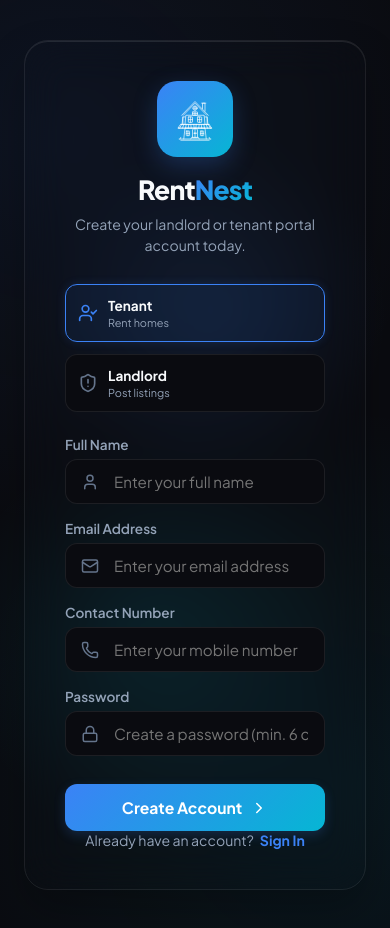
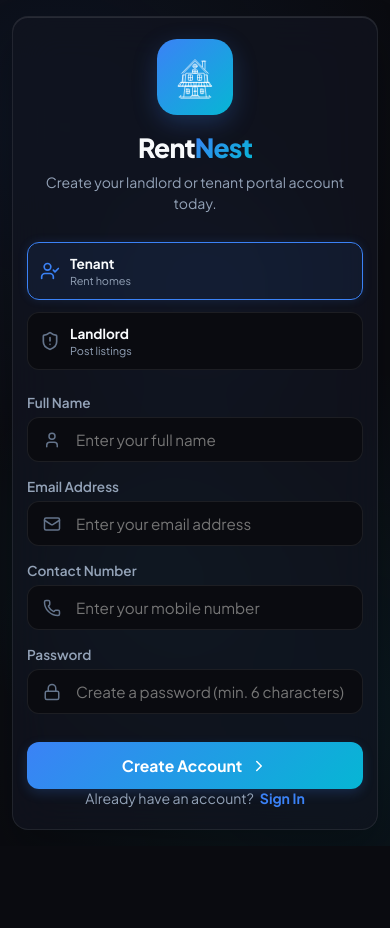
Before and after one commit to PatelKirtan5044/Rent-Nest-Frontend, a React (Vite) app: page /signup in a window 390 px wide. After the commit the page ends 846 px from the top, so only its background shows below. Built offline with nearby package versions, Linux system fonts and the light colour scheme.

Commit message:
Fix login, signup, and guest navbar scaling issues on mobile screen widths by adding responsive classes and hiding brand text on narrow viewports

```diff
--- a/src/index.css
+++ b/src/index.css
@@ -7,6 +7,7 @@
   --bg-primary: #0a0b10;
   --bg-secondary: #121420;
   --bg-glass: rgba(18, 20, 32, 0.7);
+  --card-bg: rgba(18, 20, 32, 0.7);
   --border-glass: rgba(255, 255, 255, 0.08);
   --border-glass-glow: rgba(59, 130, 246, 0.2);
 
@@ -330,6 +331,7 @@ button, input, textarea, select {
   --bg-primary: #f4f6fa;
   --bg-secondary: #ffffff;
   --bg-glass: rgba(255, 255, 255, 0.75);
+  --card-bg: #ffffff;
   --border-glass: rgba(15, 23, 42, 0.08);
   --border-glass-glow: rgba(37, 99, 235, 0.15);
 
@@ -608,16 +610,36 @@ button, input, textarea, select {
 
   /* Public Navbar sizing */
   .public-navbar {
-    padding: 0 16px !important;
-    height: 70px !important;
+    padding: 0 12px !important;
+    height: 64px !important;
   }
   .public-nav-actions {
-    gap: 8px !important;
+    gap: 6px !important;
   }
   .public-nav-login-btn,
   .public-nav-signup-btn {
-    padding: 6px 12px !important;
-    font-size: 0.82rem !important;
+    padding: 6px 10px !important;
+    font-size: 0.8rem !important;
+    gap: 4px !important;
+  }
+  .public-nav-login-btn svg,
+  .public-nav-signup-btn svg {
+    width: 14px !important;
+    height: 14px !important;
+  }
+  .public-nav-logo {
+    width: 32px !important;
+    height: 32px !important;
+  }
+  .public-nav-brand-text {
+    font-size: 1.15rem !important;
+    margin-left: 6px !important;
+  }
+
+  @media (max-width: 380px) {
+    .public-nav-brand-text {
+      display: none !important; /* Hide brand text on very small screen to make room for login/signup buttons */
+    }
   }
 
   /* Checkout & gateway grid stacking */
@@ -918,3 +940,56 @@ button, input, textarea, select {
 .premium-submit-btn:active {
   transform: translateY(0) !important;
 }
+
+/* --- AUTHENTICATION PAGES STYLING (LOGIN/SIGNUP) --- */
+.auth-page {
+  min-height: 100vh !important;
+  display: flex !important;
+  align-items: center !important;
+  justify-content: center !important;
+  background: radial-gradient(circle at 15% 15%, rgba(59, 130, 246, 0.08) 0%, transparent 45%),
+              radial-gradient(circle at 85% 85%, rgba(6, 182, 212, 0.08) 0%, transparent 45%),
+              var(--bg-primary) !important;
+  padding: 24px !important;
+  position: relative !important;
+  overflow: hidden !important;
+}
+
+.auth-card {
+  max-width: 450px !important;
+  width: 100% !important;
+  padding: 40px !important;
+  border-radius: 24px !important;
+  background: var(--card-bg) !important;
+  backdrop-filter: blur(20px) !important;
+  -webkit-backdrop-filter: blur(20px) !important;
+  border: 1px solid var(--border-glass) !important;
+  box-shadow: 0 20px 40px rgba(0, 0, 0, 0.25), inset 0 1px 0 rgba(255, 255, 255, 0.1) !important;
+  z-index: 1 !important;
+  position: relative !important;
+  transition: var(--transition) !important;
+}
+
+/* Auth card specific padding on Signup to fit elements nicely */
+.auth-card-signup {
+  max-width: 480px !important;
+}
+
+@media (max-width: 576px) {
+  .auth-page {
+    padding: 16px 12px !important;
+  }
+  .auth-card {
+    padding: 24px 18px !important;
+    border-radius: 16px !important;
+  }
+  .auth-card-signup {
+    padding: 22px 14px !important;
+  }
+}
+
+@media (max-width: 380px) {
+  .auth-card {
+    padding: 20px 12px !important;
+  }
+}
--- a/src/pages/Login.jsx
+++ b/src/pages/Login.jsx
@@ -33,13 +33,13 @@ const Login = () => {
   };
 
   return (
-    <div style={styles.page}>
+    <div className="auth-page">
       {/* Background Decorative Glow Orbs */}
       <div style={styles.ambientGlow1} />
       <div style={styles.ambientGlow2} />
 
       {/* Centered Glassmorphic Portal Card */}
-      <div style={styles.container} className="glass-panel">
+      <div className="auth-card glass-panel">
         <div style={styles.header}>
           <div style={styles.logoWrapper}>
             <LogoIcon size={50} />
@@ -104,17 +104,6 @@ const Login = () => {
 };
 
 const styles = {
-  page: {
-    minHeight: '100vh',
-    display: 'flex',
-    alignItems: 'center',
-    justifyContent: 'center',
-    background: 'radial-gradient(circle at 15% 15%, rgba(59, 130, 246, 0.08) 0%, transparent 45%), radial-gradient(circle at 85% 85%, rgba(6, 182, 212, 0.08) 0%, transparent 45%), var(--bg-primary)',
-    padding: '24px',
-    fontFamily: "'Outfit', 'Inter', sans-serif",
-    position: 'relative',
-    overflow: 'hidden'
-  },
   ambientGlow1: {
     position: 'absolute',
     width: '350px',
@@ -134,20 +123,6 @@ const styles = {
     background: 'radial-gradient(circle, rgba(6, 182, 212, 0.1) 0%, transparent 70%)',
     zIndex: 0,
     pointerEvents: 'none'
-  },
-  container: {
-    maxWidth: '450px',
-    width: '100%',
-    padding: '40px',
-    borderRadius: '24px',
-    background: 'var(--card-bg)',
-    backdropFilter: 'blur(20px)',
-    WebkitBackdropFilter: 'blur(20px)',
-    border: '1px solid var(--border-glass)',
-    boxShadow: '0 20px 40px rgba(0, 0, 0, 0.25), inset 0 1px 0 rgba(255, 255, 255, 0.1)',
-    zIndex: 1,
-    position: 'relative',
-    transition: 'var(--transition)'
   },
   header: {
     display: 'flex',
--- a/src/pages/PublicHome.jsx
+++ b/src/pages/PublicHome.jsx
@@ -75,8 +75,8 @@ const PublicHome = () => {
       {/* Public Navbar */}
       <header style={styles.navbar} className="public-navbar">
         <div style={styles.navBrand} className="public-nav-brand" onClick={() => navigate('/')}>
-          <LogoIcon size={44} />
-          <div style={styles.brandName}>
+          <LogoIcon size={44} className="public-nav-logo" />
+          <div style={styles.brandName} className="public-nav-brand-text">
             <span style={styles.brandWhite}>Rent</span>
             <span style={styles.brandAccent}>Nest</span>
           </div>
--- a/src/pages/PublicPropertyDetails.jsx
+++ b/src/pages/PublicPropertyDetails.jsx
@@ -107,23 +107,23 @@ const PublicPropertyDetails = () => {
   return (
     <div style={styles.container}>
       {/* Public Navbar */}
-      <header style={styles.navbar}>
-        <div style={styles.navBrand} onClick={() => navigate('/')}>
-          <LogoIcon size={44} />
-          <div style={styles.brandName}>
+      <header style={styles.navbar} className="public-navbar">
+        <div style={styles.navBrand} className="public-nav-brand" onClick={() => navigate('/')}>
+          <LogoIcon size={44} className="public-nav-logo" />
+          <div style={styles.brandName} className="public-nav-brand-text">
             <span style={styles.brandWhite}>Rent</span>
             <span style={styles.brandAccent}>Nest</span>
           </div>
         </div>
-        <div style={styles.navActions}>
+        <div style={styles.navActions} className="public-nav-actions">
           <button onClick={toggleTheme} style={styles.themeBtn} className="theme-btn" title="Toggle Light/Dark Theme">
             {theme === 'light' ? <Moon size={18} /> : <Sun size={18} />}
           </button>
-          <button onClick={() => navigate('/login')} style={styles.loginBtn} className="btn btn-secondary">
+          <button onClick={() => navigate('/login')} style={styles.loginBtn} className="btn btn-secondary public-nav-login-btn">
             <LogIn size={16} />
             <span>Login</span>
           </button>
-          <button onClick={() => navigate('/signup')} style={styles.signupBtn} className="btn btn-primary">
+          <button onClick={() => navigate('/signup')} style={styles.signupBtn} className="btn btn-primary public-nav-signup-btn">
             <UserPlus size={16} />
             <span>Sign Up</span>
           </button>
--- a/src/pages/Signup.jsx
+++ b/src/pages/Signup.jsx
@@ -36,13 +36,13 @@ const Signup = () => {
   };
 
   return (
-    <div style={styles.page}>
+    <div className="auth-page">
       {/* Background Decorative Glow Orbs */}
       <div style={styles.ambientGlow1} />
       <div style={styles.ambientGlow2} />
 
       {/* Centered Glassmorphic Portal Card */}
-      <div style={styles.container} className="glass-panel">
+      <div className="auth-card auth-card-signup glass-panel">
         <div style={styles.header}>
           <div style={styles.logoWrapper}>
             <LogoIcon size={50} />
@@ -171,17 +171,6 @@ const Signup = () => {
 };
 
 const styles = {
-  page: {
-    minHeight: '100vh',
-    display: 'flex',
-    alignItems: 'center',
-    justifyContent: 'center',
-    background: 'radial-gradient(circle at 15% 15%, rgba(59, 130, 246, 0.08) 0%, transparent 45%), radial-gradient(circle at 85% 85%, rgba(6, 182, 212, 0.08) 0%, transparent 45%), var(--bg-primary)',
-    padding: '40px 24px',
-    fontFamily: "'Outfit', 'Inter', sans-serif",
-    position: 'relative',
-    overflow: 'hidden'
-  },
   ambientGlow1: {
     position: 'absolute',
     width: '350px',
@@ -201,20 +190,6 @@ const styles = {
     background: 'radial-gradient(circle, rgba(6, 182, 212, 0.1) 0%, transparent 70%)',
     zIndex: 0,
     pointerEvents: 'none'
-  },
-  container: {
-    maxWidth: '480px',
-    width: '100%',
-    padding: '40px',
-    borderRadius: '24px',
-    background: 'var(--card-bg)',
-    backdropFilter: 'blur(20px)',
-    WebkitBackdropFilter: 'blur(20px)',
-    border: '1px solid var(--border-glass)',
-    boxShadow: '0 20px 40px rgba(0, 0, 0, 0.25), inset 0 1px 0 rgba(255, 255, 255, 0.1)',
-    zIndex: 1,
-    position: 'relative',
-    transition: 'var(--transition)'
   },
   header: {
     display: 'flex',
```
